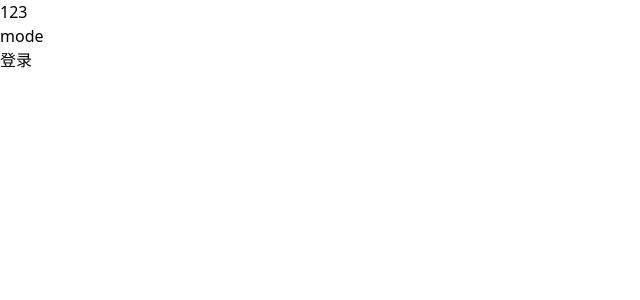
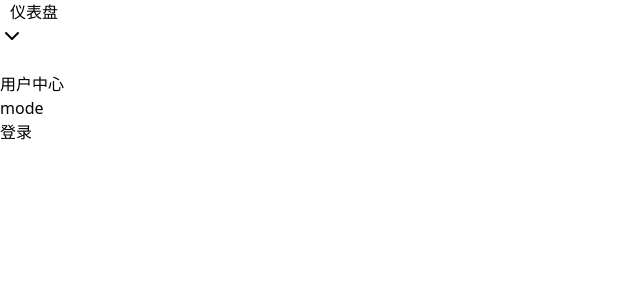
Before and after one commit to zhaogongchengsi/starter-next, a Next.js app: page /admin in a window 1280 px wide. Shown: the top 300 px of the page, without its empty margins (0-640 px from the left). Built offline with nearby package versions, Linux system fonts and the light colour scheme.

Commit message:
一个自定义的侧边栏

```diff
--- a/components/sidebar/Sidebar.tsx
+++ /dev/null
@@ -1,30 +0,0 @@
-import { useState } from "react";
-import { SideBarContext } from "./context";
-import { cn } from "@/lib/utils";
-
-export interface SideBarProps {
-  children: React.ReactNode;
-  className?: string;
-  width?: number;
-  collapseWidth?: number;
-  collapse?: boolean;
-}
-
-const Sidebar: React.FC<SideBarProps> = ({ children, className, collapse, width = 200, collapseWidth = 60 }) => {
-  const [isCollapse, setCollapse] = useState(() => Boolean(collapse));
-  const [sideBarWidth, setSideBarWidth] = useState(() => isCollapse ? width : collapseWidth);
-
-  const context = { width, collapseWidth };
-
-  return (
-    <>
-      <SideBarContext.Provider value={context}>
-        <aside style={{ width: `${sideBarWidth}px` }} className={cn(className)}>
-          {children}
-        </aside>
-      </SideBarContext.Provider>
-    </>
-  );
-};
-
-export default Sidebar;
--- a/components/sidebar/context.ts
+++ /dev/null
@@ -1,3 +0,0 @@
-import { createContext } from "react";
-
-export const SideBarContext = createContext(null)
--- a/components/sidebar/index.tsx
+++ /dev/null
@@ -1,5 +0,0 @@
-import Sidebar from "./Sidebar";
-
-export {
-	Sidebar
-}
--- a/components/ui/accordion.tsx
+++ b/components/ui/siderbar.tsx
@@ -14,7 +14,7 @@ const AccordionItem = React.forwardRef<
 >(({ className, ...props }, ref) => (
   <AccordionPrimitive.Item
     ref={ref}
-    className={cn("border-b", className)}
+    className={cn(className)}
     {...props}
   />
 ))
@@ -28,7 +28,7 @@ const AccordionTrigger = React.forwardRef<
     <AccordionPrimitive.Trigger
       ref={ref}
       className={cn(
-        "flex flex-1 items-center justify-between py-4 font-medium transition-all hover:underline [&[data-state=open]>svg]:rotate-180",
+        "flex flex-1 items-center justify-between font-medium transition-all [&[data-state=open]>svg]:rotate-180",
         className
       )}
       {...props}
@@ -47,12 +47,12 @@ const AccordionContent = React.forwardRef<
   <AccordionPrimitive.Content
     ref={ref}
     className={cn(
-      "overflow-hidden text-sm transition-all data-[state=closed]:animate-accordion-up data-[state=open]:animate-accordion-down",
+      "overflow-hidden transition-all data-[state=closed]:animate-accordion-up data-[state=open]:animate-accordion-down",
       className
     )}
     {...props}
   >
-    <div className="pb-4 pt-0">{children}</div>
+    <div>{children}</div>
   </AccordionPrimitive.Content>
 ))
 AccordionContent.displayName = AccordionPrimitive.Content.displayName
--- a/layout/admin/Aside.tsx
+++ b/layout/admin/Aside.tsx
@@ -1,10 +1,51 @@
-import { Sidebar } from "@/components/sidebar";
+import { Accordion, AccordionContent, AccordionItem, AccordionTrigger } from "@/components/ui/siderbar";
+import data, { NavBarOptions } from "./data";
+import { cn } from "@/lib/utils";
+import Link from "next/link";
+import React from "react";
+
+const AsideItem: React.FC<NavBarOptions & { indent?: number }> = (props) => {
+  const { link, icon, title, children, indent } = props;
+  const headerClassName = "w-full flex items-center py-4";
+  const titleClassName = "w-25 text-left ml-2 text-sm";
+
+  if (!children) {
+    return (
+      <Link
+        href={link || "/"}
+        className={cn("app-sider-border-t", headerClassName)}
+        style={{ paddingLeft: `${indent}px` }}
+      >
+        {icon && <div className={cn("w-5 h-5", icon)} />}
+        <span className={titleClassName}>{title}</span>
+      </Link>
+    );
+  }
+
+  return (
+    <AccordionItem value={title}>
+      <AccordionTrigger className="pr-3">
+        <div className={cn(headerClassName)} style={{ paddingLeft: `${indent}px` }}>
+          {icon && <div className={cn("w-5 h-5", icon)} />}
+          <span className={titleClassName}>{title}</span>
+        </div>
+      </AccordionTrigger>
+      <AccordionContent>
+        {children.map((child) => {
+          return <AsideItem {...child} indent={indent + 20} />;
+        })}
+      </AccordionContent>
+    </AccordionItem>
+  );
+};
 
 const AdminAside: React.FC = () => {
   return (
-	<Sidebar className="shrink-0">
-		123
-	</Sidebar>
+    <Accordion type="single" collapsible className="w-50">
+      {data.map((item) => {
+        return <AsideItem {...item} indent={10} />;
+      })}
+    </Accordion>
   );
 };
 
--- /dev/null
+++ b/layout/admin/data.ts
@@ -0,0 +1,28 @@
+
+export interface NavBarOptions {
+	icon?: string;
+	title?: string;
+	link?: string;
+	children?: NavBarOptions[]
+}
+
+const data: NavBarOptions[] = [
+	{
+		icon: 'i-tabler-3d-cube-sphere',
+		title: '仪表盘',
+		link: '#',
+		children: [
+			{
+				icon: 'i-tabler-3d-cube-sphere',
+				title: '控制台'
+			}
+		]
+	},
+	{
+		icon: 'i-tabler-3d-cube-sphere',
+		title: '用户中心',
+		link: '#'
+	}
+]
+
+export default data
--- a/package.json
+++ b/package.json
@@ -34,6 +34,7 @@
     "tailwindcss-animate": "^1.0.6"
   },
   "devDependencies": {
+    "@iconify-json/tabler": "^1.1.79",
     "@types/next-auth": "3.13.0",
     "@types/node": "18.16.18",
     "@types/react": "18.2.12",
--- a/uno.config.ts
+++ b/uno.config.ts
@@ -12,7 +12,8 @@ import {
 
 export default defineConfig({
 	shortcuts: [
-		['app-container', 'bg-#ffffff text-#1c1f23 dark:bg-#232429 dark:text-#f9f9f9']
+		['app-container', 'bg-#ffffff text-#1c1f23 dark:bg-#232429 dark:text-#f9f9f9'],
+		['app-sider-border-t', 'border-t border-gray-400/40 dark:border-gray-200/20']
 	],
 	theme: {
 		colors: {
```
Also changed, not shown: 1 other file (tests, documents, lock files or other folders).
